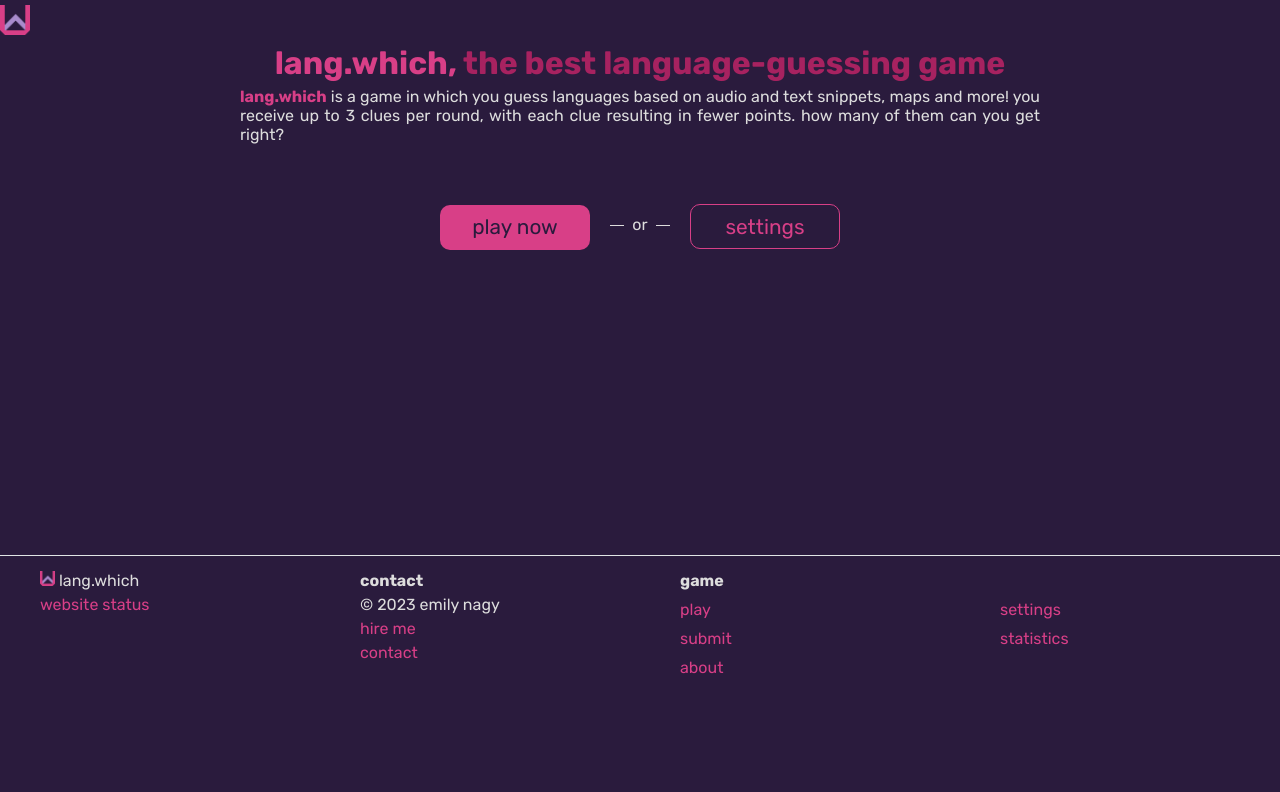
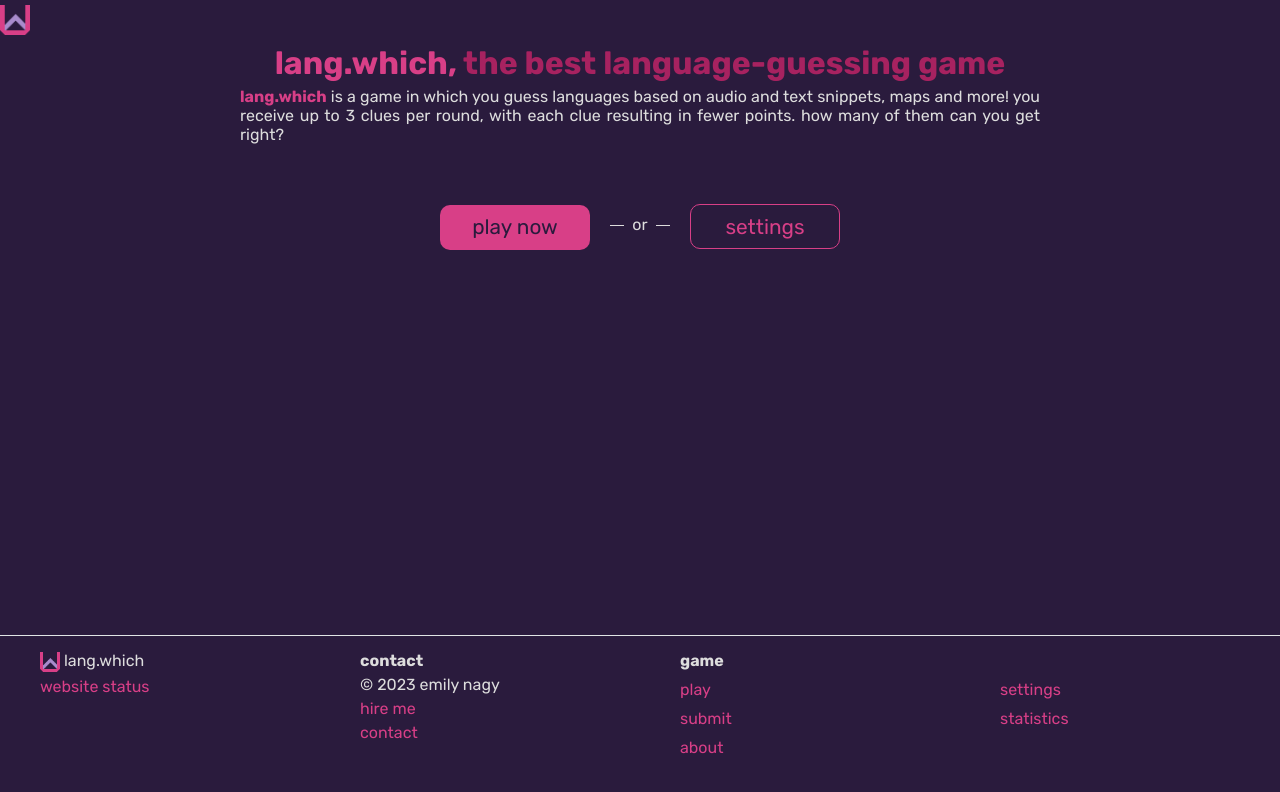
Before and after one commit to itisem/lang-which, a Next.js app: page / in a window 1280 px wide. Shown: the top 792 px of the page. Built offline with nearby package versions, Linux system fonts and the light colour scheme.

Commit message:
logo and selection restyling

```diff
--- a/app/layout.tsx
+++ b/app/layout.tsx
@@ -47,7 +47,7 @@ export default function Layout({children}: LayoutProps){
 			<footer className = {styles.footer}>
 				<div>
 					<ul>
-						<img src = "/logo.png" width = {15} height = {15} /> lang.which
+						<img src = "/logo.png" width = {20} height = {20} /> lang.which
 					</ul>
 					<ul>
 						<a href = "https://langwhich.instatus.com/">website status</a>
--- a/styles/global.css
+++ b/styles/global.css
@@ -26,6 +26,11 @@ body{
 	margin: 0px;
 	padding: 0px;
 	top: 0px;
+}
+
+::selection{
+	background: var(--highlight);
+	color: var(--background);
 }
 
 a{
--- a/styles/layout.module.css
+++ b/styles/layout.module.css
@@ -5,7 +5,7 @@
 
 .container{
 	margin-top: 5px;
-	min-height: calc(100vh - 300px);
+	min-height: calc(100vh - 220px);
 }
 
 .header{
@@ -28,6 +28,10 @@
 	display: grid;
 	grid-template-columns: 1fr 1fr 2fr;
 	list-style-type: none;
+}
+
+.footer img{
+	vertical-align: middle;
 }
 
 .gamenav{
```
